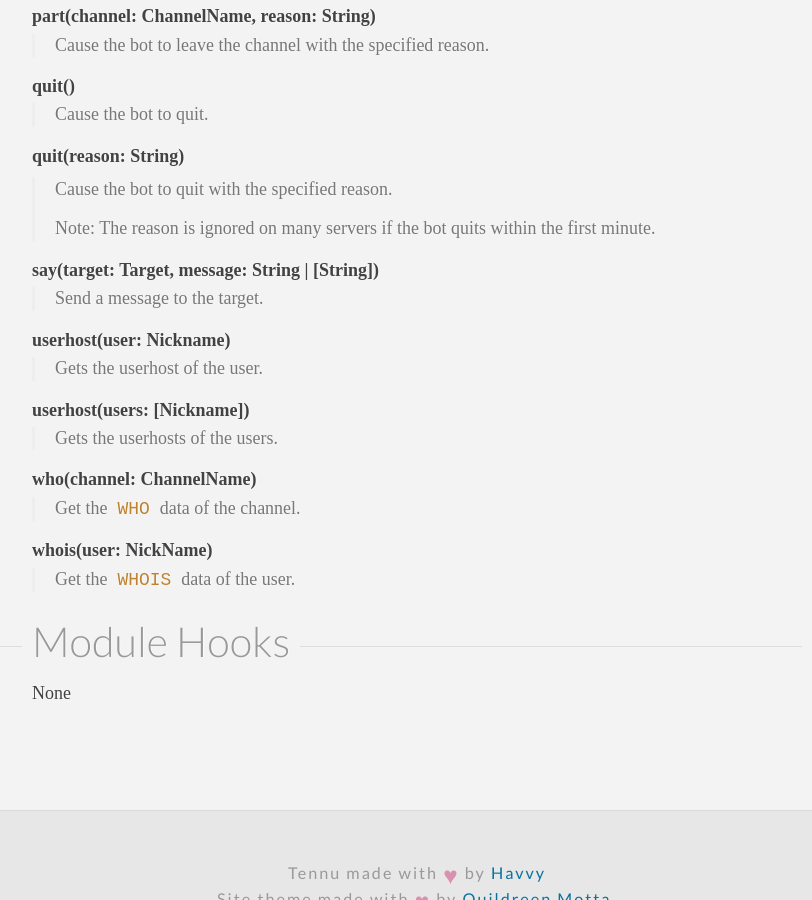
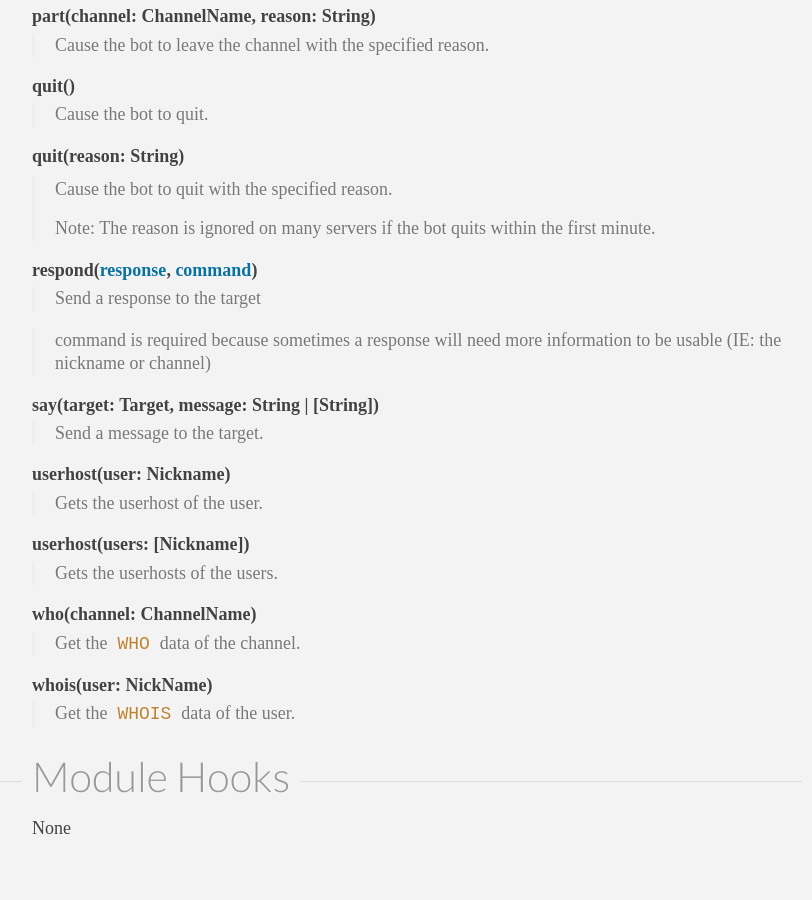
Before and after one commit to Tennu/tennu.github.io, a Jekyll site: the page built from plugins/action.md, in a window 1280 px wide and 900 px high, scrolled down 1737 px. Shown: the whole window, without its empty margins (223-1035 px from the left). Built offline with Jekyll 4.4.1, drawn with Linux system fonts in a browser that asks for light colours; some web fonts are replaced.

Commit message:
Add documentation for new action respond function

```diff
--- a/plugins/action.md
+++ b/plugins/action.md
@@ -77,6 +77,10 @@ None
         <p>Note: The reason is ignored on many servers if the bot quits within the first minute.</p>
     </dd>
 
+    <dt>respond(<a href="http://tennu.github.io/documentation/api/response">response</a>, <a href="http://tennu.github.io/documentation/api/command-properties">command</a>)</dt>
+    <dd>Send a response to the target</dd>
+    <dd>command is required because sometimes a response will need more information to be usable (IE: the nickname or channel)</dd>
+
     <dt>say(target: Target, message: String | [String])</dt>
     <dd>Send a message to the target.</dd>
 
```
